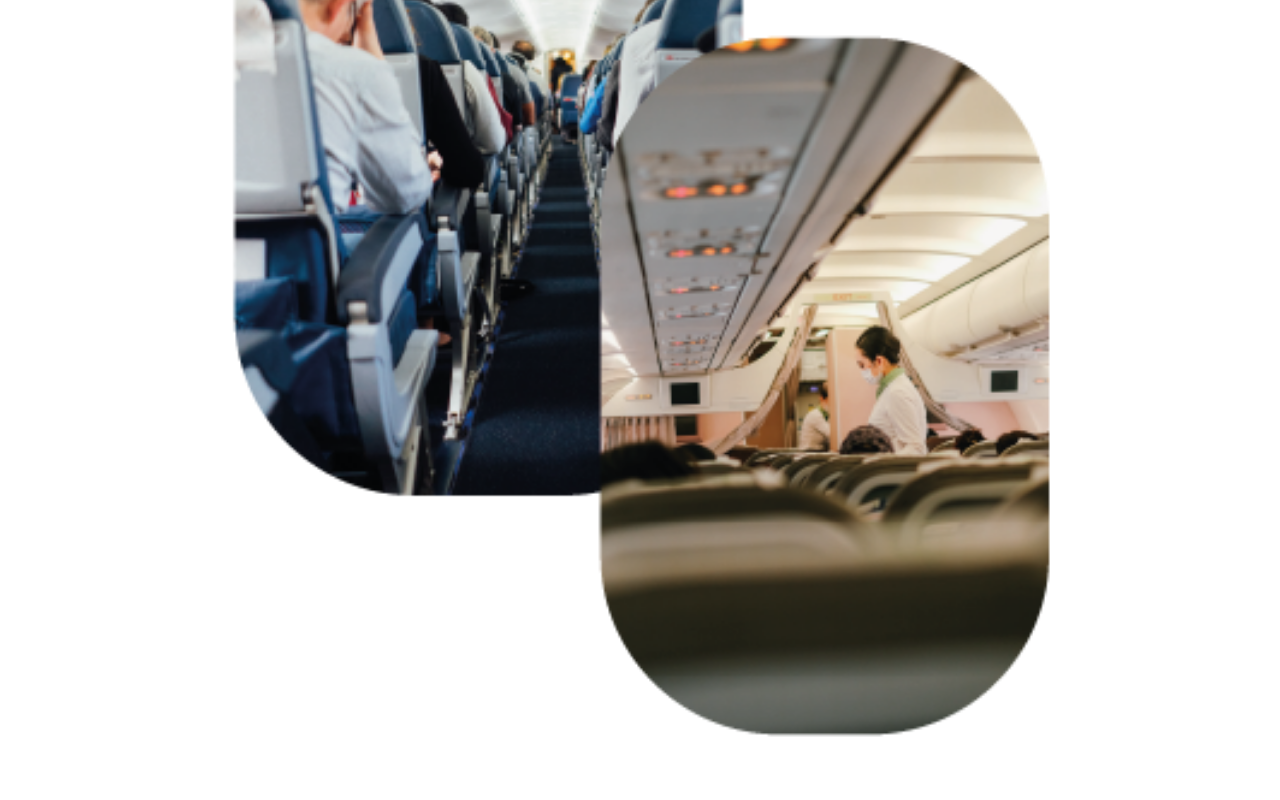
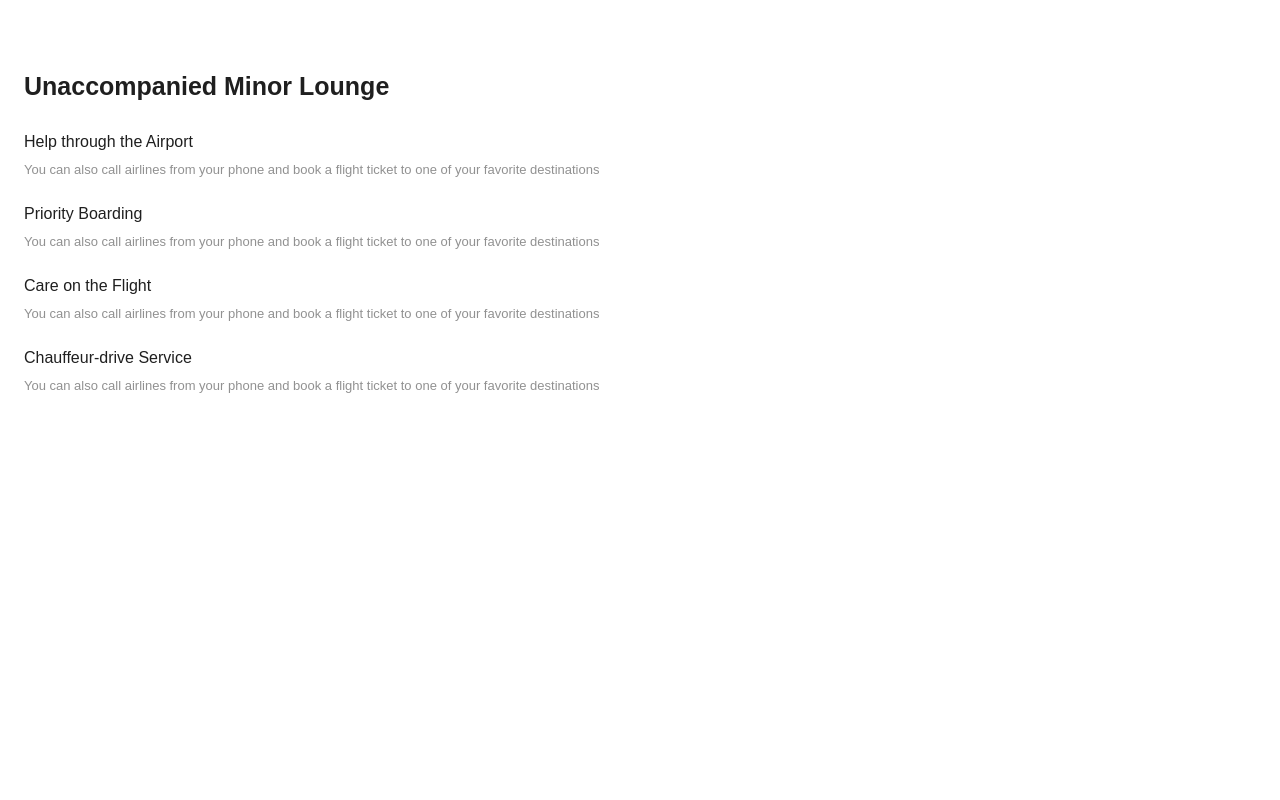
Before and after one commit to Nevindu12/Flight-Booking-Website, a React (Vite) app: page / in a window 1280 px wide. Shown: the part 4280-5080 px from the top of the page. After the commit the page ends 4709 px from the top, so only its background shows below. Built offline with nearby package versions, Linux system fonts and the light colour scheme.

Commit message:
add lounge section content styles

```diff
--- a/src/Components/Lounge/Lounge.jsx
+++ b/src/Components/Lounge/Lounge.jsx
@@ -13,12 +13,10 @@ const Lounge = () => {
 
                 <div className="textDiv">
                     <h2>Unaccompanied Minor Lounge</h2>
-                </div>
-
                     <div className="grids grid">
 
                         <div className="singleGrid">
-                        <span className='gridTitle'>Help through the airport</span>
+                            <span className='gridTitle'>Help through the Airport</span>
                             <p>You can also call airlines from your phone and book a flight ticket to one of your favorite destinations</p>
                         </div>
 
@@ -28,15 +26,16 @@ const Lounge = () => {
                         </div>
 
                         <div className="singleGrid">
-                        <span className='gridTitle'>Care on the flight</span>
+                            <span className='gridTitle'>Care on the Flight</span>
                             <p>You can also call airlines from your phone and book a flight ticket to one of your favorite destinations</p>
                         </div>
 
                         <div className="singleGrid">
-                        <span className='gridTitle'>Chauffeur-drive service</span>
+                            <span className='gridTitle'>Chauffeur-drive Service</span>
                             <p>You can also call airlines from your phone and book a flight ticket to one of your favorite destinations</p>
                         </div>
 
+                    </div>
                 </div>
 
             </div>
--- a/src/main.css
+++ b/src/main.css
@@ -395,4 +395,25 @@ h2 {
 }
 .info .infoContainer .cardsDiv .singleCard .colorTwo {
   background: var(--colorTwo);
+}
+
+.lounge .sectionContainer {
+  gap: 1.5rem;
+}
+.lounge .sectionContainer .imgDiv {
+  margin: auto;
+}
+.lounge .sectionContainer .imgDiv img {
+  width: 100%;
+  max-width: 430px;
+}
+.lounge .sectionContainer .textDiv .grids {
+  margin-top: 1rem;
+  gap: 1.5rem;
+}
+.lounge .sectionContainer .textDiv .grids .singleGrid .gridTitle {
+  display: block;
+  padding-bottom: 0.5rem;
+  font-weight: 500;
+  color: var(--blackColor);
 }/*# sourceMappingURL=main.css.map */
--- a/src/main.scss
+++ b/src/main.scss
@@ -116,7 +116,6 @@ h2 {
 
 
 //navbar section
-
 .navBar {
     position: fixed;
     flex-direction: column;
@@ -233,7 +232,6 @@ h2 {
 }
 
 //home section
-
 .home {
     padding-top: 10rem;
     text-align: center;
@@ -273,7 +271,6 @@ h2 {
 }
 
 //search section
-
 .search {
     .sectionContainer {
         width: 100%;
@@ -357,7 +354,6 @@ h2 {
 }
 
 //support section
-
 .support {
     .sectionContainer {
         .titlesDiv {
@@ -413,7 +409,6 @@ h2 {
 }
 
 //info section
-
 .info {
     background: var(--secondaryColor);
     .infoContainer {
@@ -469,3 +464,34 @@ h2 {
         }
     }
 }
+
+//Lounge section
+.lounge {
+    .sectionContainer {
+        gap: 1.5rem;
+
+        .imgDiv {
+            margin: auto;
+            img {
+                width: 100%;
+                max-width: 430px;
+            }
+        }
+
+        .textDiv {
+            .grids {
+                margin-top: 1rem;
+                gap: 1.5rem;
+
+                .singleGrid {
+                    .gridTitle {
+                        display: block;
+                        padding-bottom: .5rem;
+                        font-weight: 500;
+                        color: var(--blackColor);
+                    }
+                }
+            }
+        }
+    }
+}
```
Also changed, not shown: 1 other file (tests, documents, lock files or other folders). Lines whose indentation alone changed are shown as unchanged.
